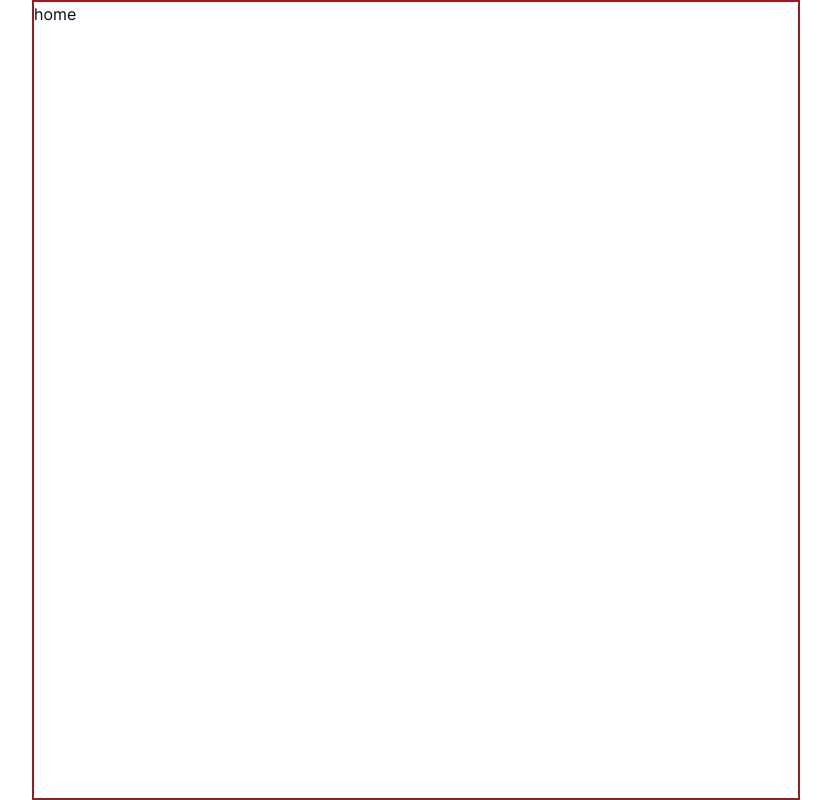
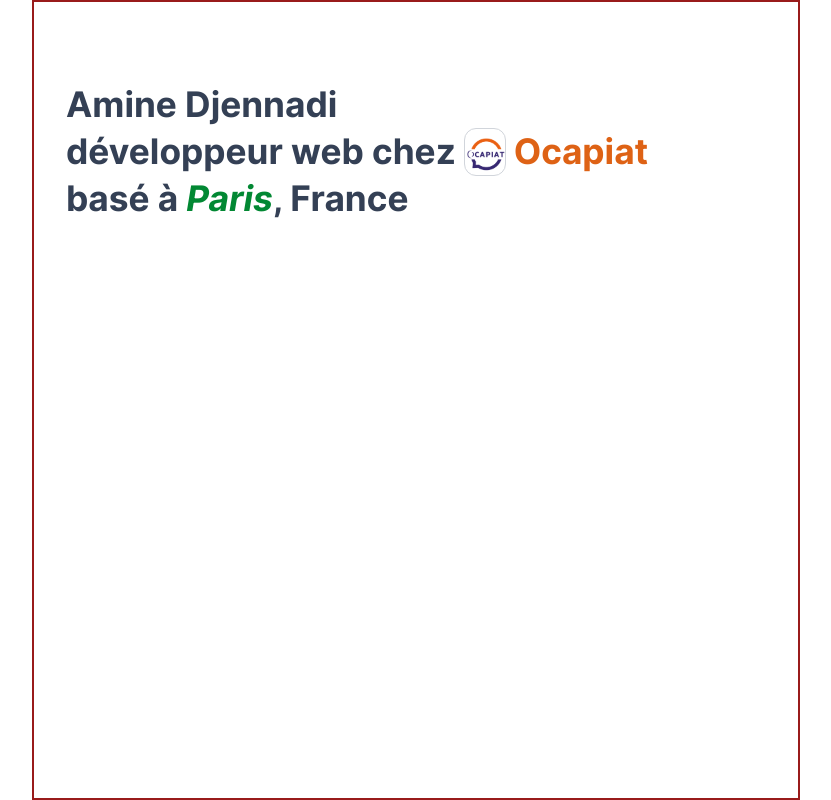
Before and after one commit to Amine-maker/portfolio, a React (Vite) app: page / in a window 1280 px wide. Shown: the whole page, without its empty margins (224-1055 px from the left). Built offline with nearby package versions, Linux system fonts and the light colour scheme.

Commit message:
continue

```diff
--- a/index.html
+++ b/index.html
@@ -1,5 +1,5 @@
 <!doctype html>
-<html lang="en">
+<html lang="fr">
   <head>
     <meta charset="UTF-8" />
     <link rel="icon" type="image/svg+xml" href="/vite.svg" />
--- a/src/app/AppRouting.tsx
+++ b/src/app/AppRouting.tsx
@@ -6,7 +6,6 @@
 export const AppRoutes: React.FC = () => (
   <Routes>
     <Route index path="/" element={<Home></Home>} />
-
     <Route path="work">
       <Route index element={<Navigate to={"/"}></Navigate>} />
       <Route path=":id" element={<Project></Project>} />
--- /dev/null
+++ b/src/components/header/Header.tsx
@@ -0,0 +1,22 @@
+import React from "react";
+import logoOcapiat from "@images/logo-ocapiat.png";
+
+export default function Header() {
+  return (
+    <section>
+      <div className="pl-8 pt-20">
+        <h1>Amine Djennadi</h1>
+        <h1 className="flex items-center gap-2">
+          développeur web chez
+          <span className="rounded-xl border border-gray-300">
+            <img className="inline-flex" src={logoOcapiat} width={40} alt="Ocapiat logo" />
+          </span>
+          <span className="ocapiat-primary-color">Ocapiat</span>
+        </h1>
+        <h1>
+          basé à <span className="text-primary-vibrant italic">Paris</span>, France
+        </h1>
+      </div>
+    </section>
+  );
+}
--- a/src/components/pages/home.tsx
+++ b/src/components/pages/home.tsx
@@ -1,9 +1,14 @@
 import React, { PropsWithChildren } from "react";
+import Header from "../header/Header";
 
 type Props = { test?: string };
 
 const Home: React.FC<PropsWithChildren<Props>> = () => {
-  return <div>home</div>;
+  return (
+    <div>
+      <Header></Header>
+    </div>
+  );
 };
 
 export default Home;
--- a/src/styles/index.css
+++ b/src/styles/index.css
@@ -47,8 +47,9 @@
 }
 
 h1 {
-  font-size: 3.2em;
-  line-height: 1.1;
+  font-size: 2.2em;
+  font-weight: bold;
+  line-height: 1.3;
 }
 
 button {
@@ -106,6 +107,7 @@
     --primary-700: 175, 13%, 32%;
     --primary-800: 173, 17%, 29%;
     --primary-900: 173, 21%, 24%;
+    --primary-vibrant: 142, 97%, 27%;
     --primary-foreground: 0 0% 98%;
 
     --secondary: 0 0% 96.1%;
@@ -157,11 +159,6 @@
     --border: 0 0% 14.9%;
     --input: 0 0% 14.9%;
     --ring: 0 0% 83.1%;
-    --chart-1: 220 70% 50%;
-    --chart-2: 160 60% 45%;
-    --chart-3: 30 80% 55%;
-    --chart-4: 280 65% 60%;
-    --chart-5: 340 75% 55%;
   }
 }
 
@@ -172,7 +169,14 @@
   body {
     @apply bg-background text-foreground;
   }
+
+  h1 {
+    @apply text-secondary-700;
+  }
 }
 
 @layer utilities {
+  .ocapiat-primary-color {
+    color: #de6215;
+  }
 }
--- a/tailwind.config.js
+++ b/tailwind.config.js
@@ -21,6 +21,10 @@
         lg: "var(--radius)",
         md: "calc(var(--radius) - 2px)",
         sm: "calc(var(--radius) - 4px)",
+      },
+      boxShadow: {
+        light:
+          "0 6px 16px -8px #3d1c0814, 0 4px 12px -6px #47260b0f, 0 3px 8px -4px #47220b0f, 0 2px 6px -3px #471a0b0a, 0 1px 4px -2px rgb(71 36 11 / 3%), 0 1px 3px -1px #47210b05, 0 1px 2px 0 #47290b03, inset 0 -1px 0 1px #b5520b3d, inset 0 1px 2px -1px #ffffff52",
       },
       colors: {
         background: "hsl(var(--background))",
@@ -47,6 +51,7 @@
           700: "hsl(var(--primary-700))",
           800: "hsl(var(--primary-800))",
           900: "hsl(var(--primary-900))",
+          vibrant: "hsl(var(--primary-vibrant))",
         },
         secondary: {
           DEFAULT: "hsl(var(--secondary))",
--- a/vite.config.ts
+++ b/vite.config.ts
@@ -3,10 +3,12 @@
 import { defineConfig } from "vite";
 
 export default defineConfig({
-  plugins: [react()],
+  base: "./",
   resolve: {
     alias: {
       "@": path.resolve(__dirname, "./src"),
+      "@images": path.resolve(__dirname, "./src/assets/images"),
     },
   },
+  plugins: [react()],
 });
```
Also changed, not shown: src/assets/images/location_repr_logo.png (added), src/assets/images/logo-ocapiat.png (added).
